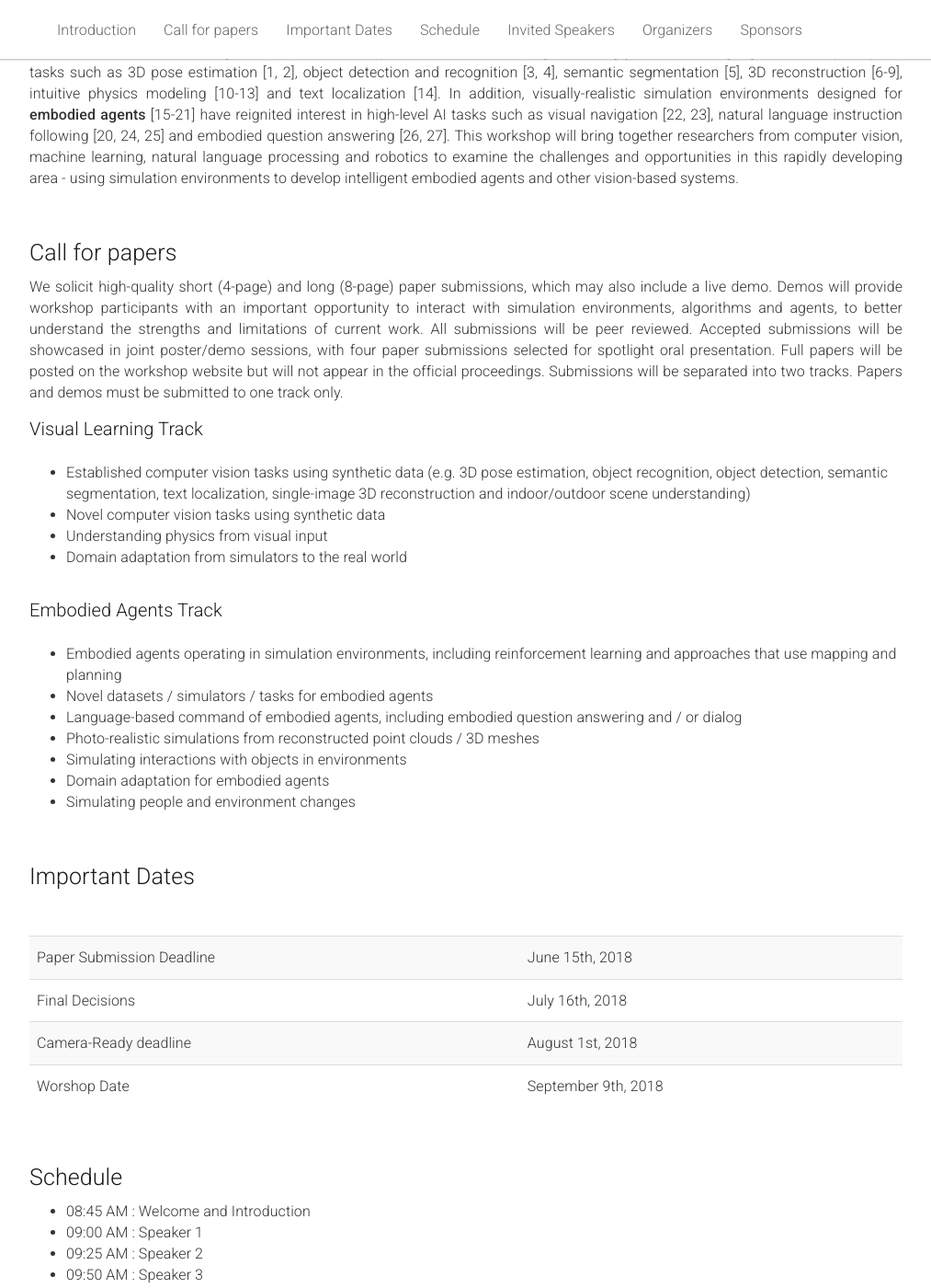
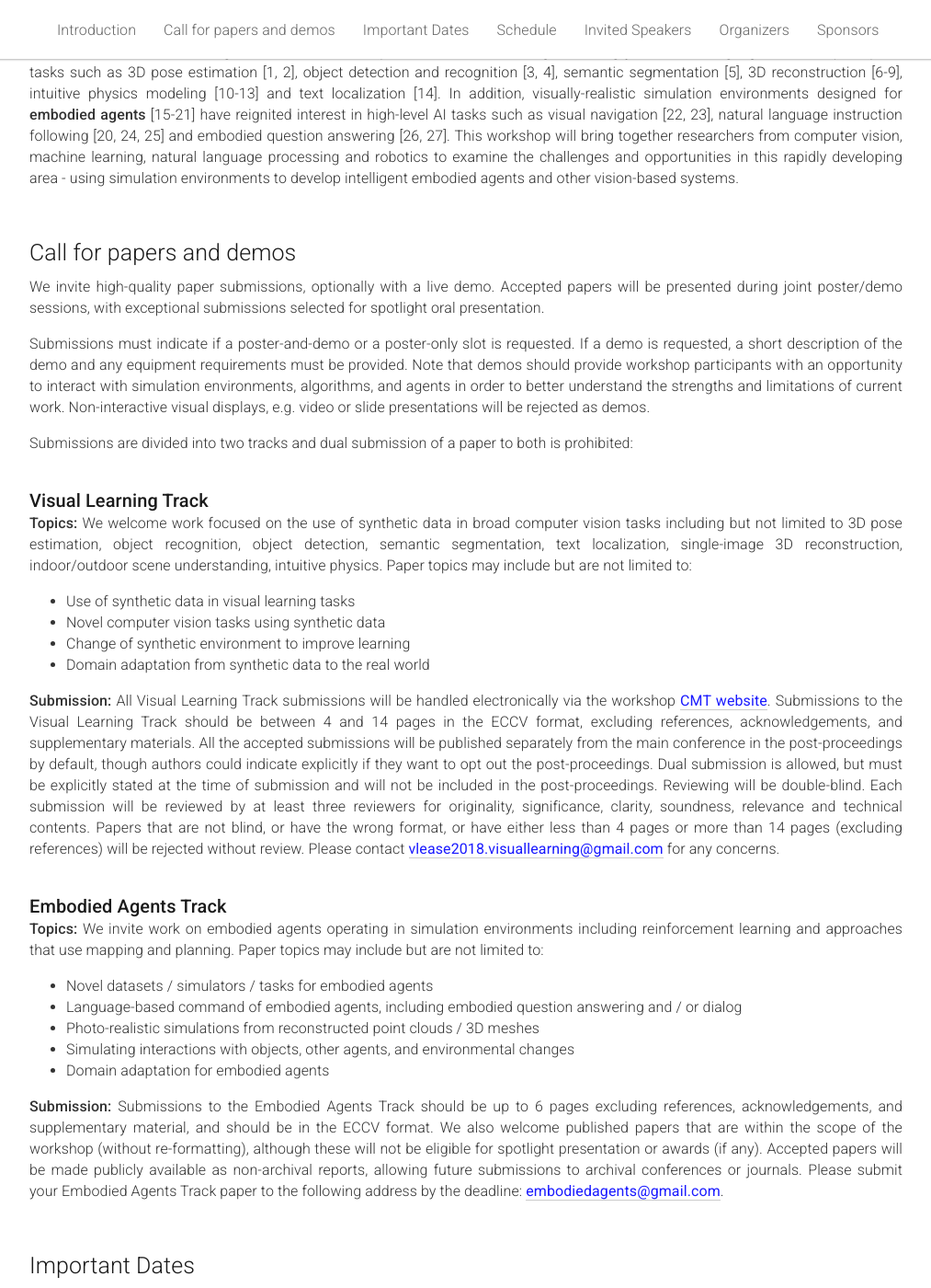
Before and after one commit to eccv18-vlease/eccv18-vlease.github.io, a Jekyll site: the page built from _pages/home.md, in a window 1280 px wide and 1400 px high, scrolled down 635 px. Shown: the whole window at 92% size, without its empty margins (133-1146 px from the left). Built offline with Jekyll 4.4.1, drawn with Linux system fonts in a browser that asks for light colours; some of the changed text lies outside the part shown.

Commit message:
Update call for papers

```diff
--- a/_includes/header.html
+++ b/_includes/header.html
@@ -14,7 +14,7 @@
     <div class="navbar-collapse collapse" id="navbar-main">
       <ul class="nav navbar-nav">
         <li><a href="#intro">Introduction</a></li>
-        <li><a href="#cfp">Call for papers </a></li>
+        <li><a href="#cfp">Call for papers and demos </a></li>
         <li><a href="#dates">Important Dates</a></li>
         <li><a href="#schedule">Schedule</a></li>
         <li><a href="#speakers">Invited Speakers</a></li>
--- a/_pages/home.md
+++ b/_pages/home.md
@@ -73,45 +73,73 @@ or implied, of the U.S. Government, or any sponsor." -->
 
 <div class="row">
   <div class="col-xs-12">
-    <h2>Call for papers</h2>
+    <h2>Call for papers and demos</h2>
   </div>
 </div>
 <div class="row">
   <div class="col-xs-12">
     <p>
-      We solicit high-quality short (4-page) and long (8-page) paper submissions,
-      which may also include a live demo. Demos will provide workshop participants
-      with an important opportunity to interact with simulation environments, algorithms
-      and agents, to better understand the strengths and limitations of current
-      work. All submissions will be peer reviewed. Accepted submissions will be showcased
-      in joint poster/demo sessions, with four paper submissions selected for
-      spotlight oral presentation. Full papers will be posted on the workshop website
-      but will not appear in the official proceedings. Submissions will be separated
-      into two tracks. Papers and demos must be submitted to one track only.
+      We invite high-quality paper submissions, optionally with a live demo. Accepted papers
+      will be presented during joint poster/demo sessions, with exceptional submissions selected
+      for spotlight oral presentation.
+    </p>
+    <p>
+      Submissions must indicate if a poster-and-demo or a poster-only slot is requested. If a demo
+      is requested, a short description of the demo and any equipment requirements must be provided.
+      Note that demos should provide workshop participants with an opportunity to interact with
+      simulation environments, algorithms, and agents in order to better understand the strengths
+      and limitations of current work. Non-interactive visual displays, e.g. video or slide
+      presentations will be rejected as demos.
+    </p>
+    <p>
+      Submissions are divided into two tracks and dual submission of a paper to both is prohibited:
+    </p><br>
 
-      <h3>Visual Learning Track</h3><br>
+    <h3><span style="font-weight:500;">Visual Learning Track</span></h3>
+    <p><span style="font-weight:500;">Topics:</span> We welcome work focused on the use of synthetic
+      data in broad computer vision tasks including but not limited to 3D pose estimation, object
+      recognition, object detection, semantic segmentation, text localization, single-image 3D reconstruction,
+      indoor/outdoor scene understanding, intuitive physics. Paper topics may include but are not limited to:
       <ul>
-        <li>Established computer vision tasks using synthetic data (e.g. 3D pose estimation,
-            object recognition, object detection, semantic segmentation, text localization, single-image 3D reconstruction and indoor/outdoor scene understanding)</li>
+        <li>Use of synthetic data in visual learning tasks</li>
         <li>Novel computer vision tasks using synthetic data</li>
-        <li>Understanding physics from visual input</li>
-        <li>Domain adaptation from simulators to the real world</li>
-      </ul><br>
+        <li>Change of synthetic environment to improve learning</li>
+        <li>Domain adaptation from synthetic data to the real world</li>
+      </ul>
+    </p>
+    <p> <span style="font-weight:500;">Submission:</span> All Visual Learning Track submissions will be handled
+      electronically via the workshop <span style="color:#1a1aff;font-weight:400;"><a href="https://cmt3.research.microsoft.com/VLEASE2018">CMT website</a></span>.
+      Submissions to the Visual Learning Track should be between 4 and 14 pages in the ECCV format, excluding
+      references, acknowledgements, and supplementary materials. All the accepted submissions will be published
+      separately from the main conference in the post-proceedings by default, though authors could indicate
+      explicitly if they want to opt out the post-proceedings. Dual submission is allowed, but must be explicitly
+      stated at the time of submission and will not be included in the post-proceedings. Reviewing will be double-blind.
+      Each submission will be reviewed by at least three reviewers for originality, significance, clarity, soundness,
+      relevance and technical contents. Papers that are not blind, or have the wrong format, or have either less
+      than 4 pages or more than 14 pages (excluding references) will be rejected without review.  Please contact
+      <span style="color:#1a1aff;font-weight:400;"><a href="mailto:vlease2018.visuallearning@gmail.com">vlease2018.visuallearning@gmail.com</a></span>
+      for any concerns.
+    </p><br>
 
-      <h3 id="dates">Embodied Agents Track</h3><br>
+    <h3><span style="font-weight:500;">Embodied Agents Track</span></h3>
+    <p><span style="font-weight:500;">Topics:</span> We invite work on embodied agents operating in simulation environments including reinforcement learning and approaches that use mapping and planning. Paper topics may include but are not limited to:
       <ul>
-        <li>Embodied agents operating in simulation environments, including reinforcement
-            learning and approaches that use mapping and planning</li>
         <li>Novel datasets / simulators / tasks for embodied agents</li>
-        <li>Language-based command of embodied agents, including embodied question
-            answering and / or dialog</li>
+        <li>Language-based command of embodied agents, including embodied question answering and / or dialog</li>
         <li>Photo-realistic simulations from reconstructed point clouds / 3D meshes</li>
-        <li>Simulating interactions with objects in environments</li>
+        <li>Simulating interactions with objects, other agents, and environmental changes</li>
         <li>Domain adaptation for embodied agents</li>
-        <li>Simulating people and environment changes</li>
       </ul>
+    </p>
+    <p> <span style="font-weight:500;">Submission:</span> Submissions to the Embodied Agents Track should be up to 6
+      pages excluding references, acknowledgements, and supplementary material, and should be in the ECCV format.
+      We also welcome published papers that are within the scope of the workshop (without re-formatting), although
+      these will not be eligible for spotlight presentation or awards (if any). Accepted papers will be made publicly
+      available as non-archival reports, allowing future submissions to archival conferences or journals. Please submit
+      your Embodied Agents Track paper to the following address by the deadline:
+      <span style="color:#1a1aff;font-weight:400;"><a href="mailto:embodiedagents@gmail.com">embodiedagents@gmail.com</a></span>.
+    </p>
 
-    </p>
   </div>
 
   <!-- <div class="col-xs-12">
@@ -123,7 +151,7 @@ or implied, of the U.S. Government, or any sponsor." -->
   <div class="col-xs-12">
     <h2>Important Dates</h2>
   </div>
-</div><br>
+</div>
 
 <div class="row">
   <div class="col-xs-12">
@@ -131,18 +159,14 @@ or implied, of the U.S. Government, or any sponsor." -->
       <tbody>
         <tr>
           <td>Paper Submission Deadline</td>
-          <td>June 15th, 2018</td>
+          <td>July 13th, 2018</td>
         </tr>
         <tr>
           <td>Final Decisions</td>
-          <td>July 16th, 2018</td>
+          <td>July 31st, 2018</td>
         </tr>
         <tr>
-          <td>Camera-Ready deadline</td>
-          <td>August 1st, 2018</td>
-        </tr>
-        <tr>
-          <td>Worshop Date</td>
+          <td>Workshop Date</td>
           <td>September 9th, 2018</td>
         </tr>
       </tbody>
```
